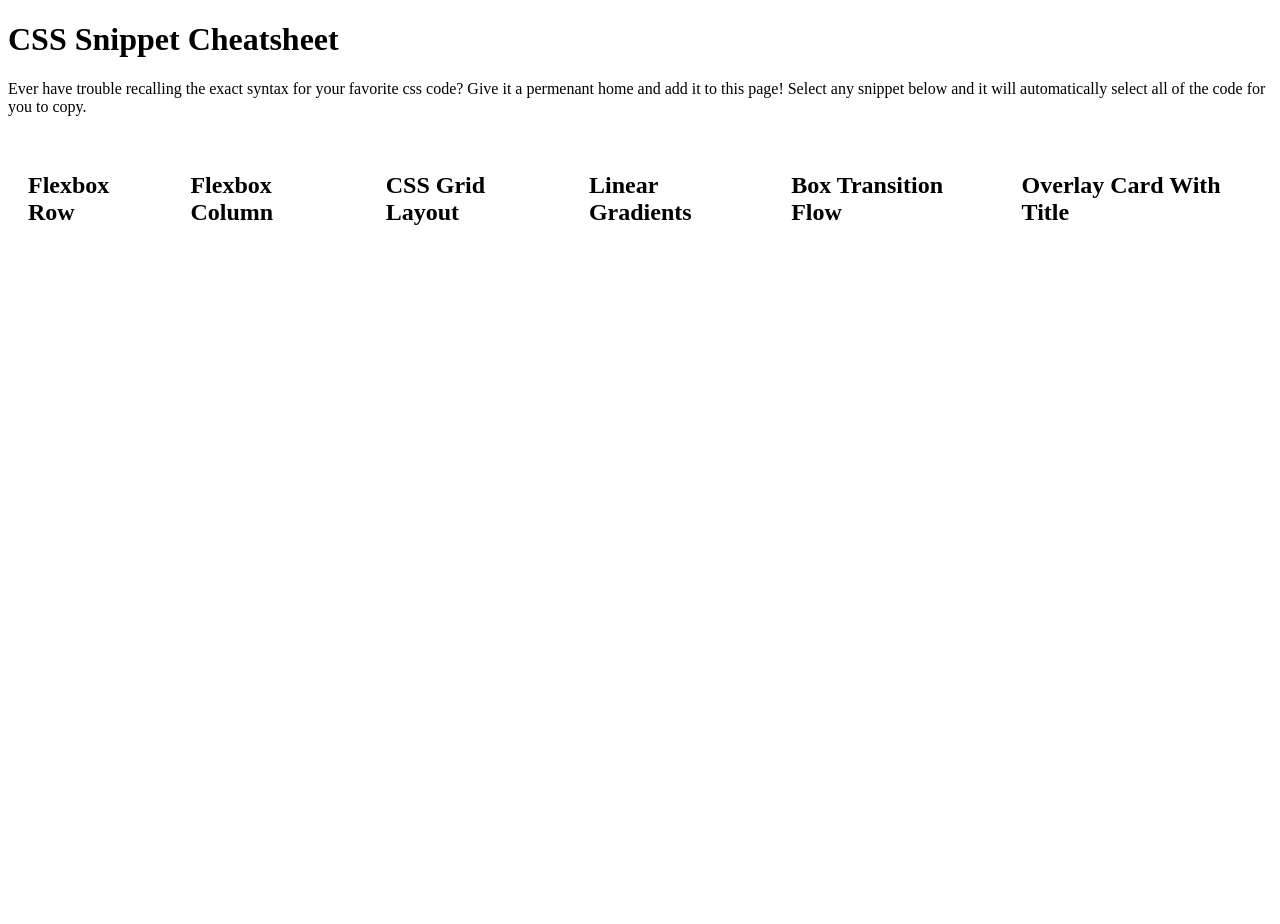
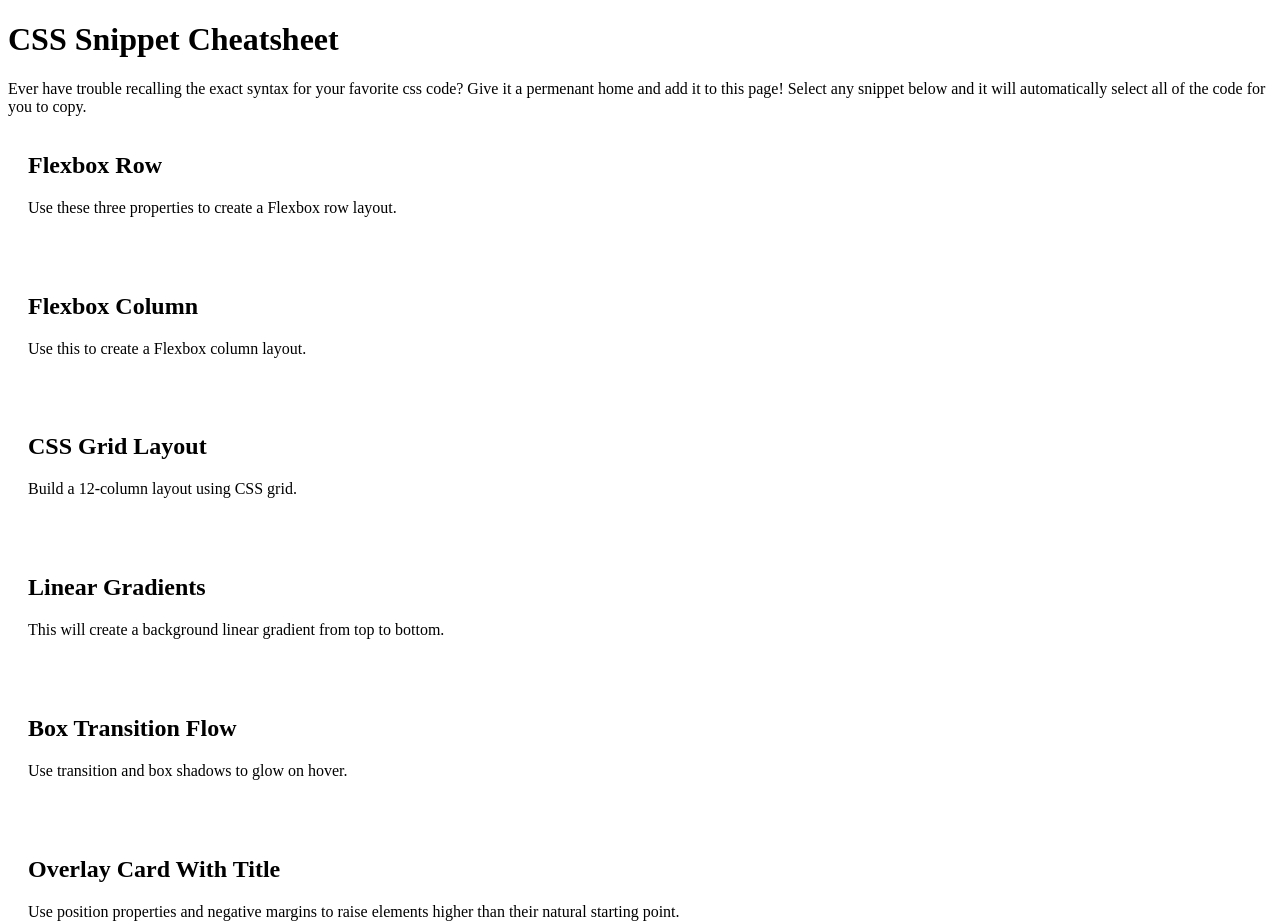
Before and after one commit to omer-weiss/mini-project, a plain HTML site: page index.html in a window 1280 px wide. Before the commit the page ends 800 px from the top, so only its background shows below. Drawn offline with Linux system fonts and the light colour scheme.

Commit message:
Added html and CSS to update style

```diff
--- a/index.html
+++ b/index.html
@@ -14,24 +14,30 @@
     <p>Ever have trouble recalling the exact syntax for your favorite css code? Give it a permenant home and add it to this page! Select any snippet below and it will automatically select all of the code for you to copy.</p>
   </header>
 
-  <main>
+  <main class="row column grid linear-gradient-background code-card card-header">
     <section>
         <h2>Flexbox Row</h2>
+          <p>Use these three properties to create a Flexbox row layout.</p>
     </section>
     <section>
         <h2>Flexbox Column</h2>
+          <p>Use this to create a Flexbox column layout.</p>
     </section>
     <section>
         <h2>CSS Grid Layout</h2>
+          <p>Build a 12-column layout using CSS grid.</p>
     </section>
     <section>
         <h2>Linear Gradients</h2>
+          <p>This will create a background linear gradient from top to bottom.</p>
     </section>
     <section>
         <h2>Box Transition Flow</h2>
+          <p>Use transition and box shadows to glow on hover.</p>
     </section>
     <section>
         <h2>Overlay Card With Title</h2>
+          <p>Use position properties and negative margins to raise elements higher than their natural starting point.</p>
     </section>
 
   </main>
--- a/style.css
+++ b/style.css
@@ -6,3 +6,44 @@ main{
 section{
     padding:20px;
 }
+
+.row {
+    display:flex;
+    flex-direction: row;
+    flex-wrap: wrap;
+}
+
+.column {
+    display: flex;
+    flex-direction: column;
+}
+
+.grid {
+    display:grid;
+    width: 100%;
+    grid-template-columns: repeat (12, 1fr);
+}
+
+.linear-gradient-background {
+    background-image: linear-gradient(
+        rgba(232, 102, 236, 0.3) 0%;
+        rgba(232, 102, 236, 0.6) 100%
+    );
+}
+
+.code-card .card-header {
+    border-radius: 8px;
+    transition: all 0.5s ease-in-out;
+}
+
+.code-card:hover;
+.code-card:hover .card-header {
+    box-shadow: inset 0px 0px 8px
+    rgba(232, 102, 236, 1), 00 15px
+    rgba(232, 102, 236, 1);
+}
+
+.card-header {
+    position: relative;
+    margin-top: -20px;
+}
```
